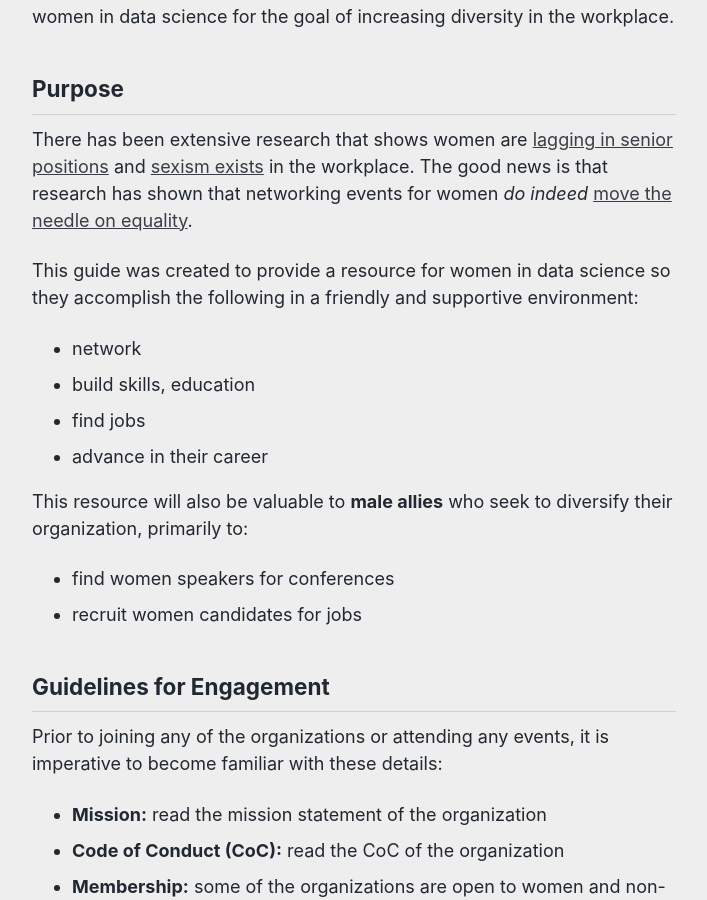
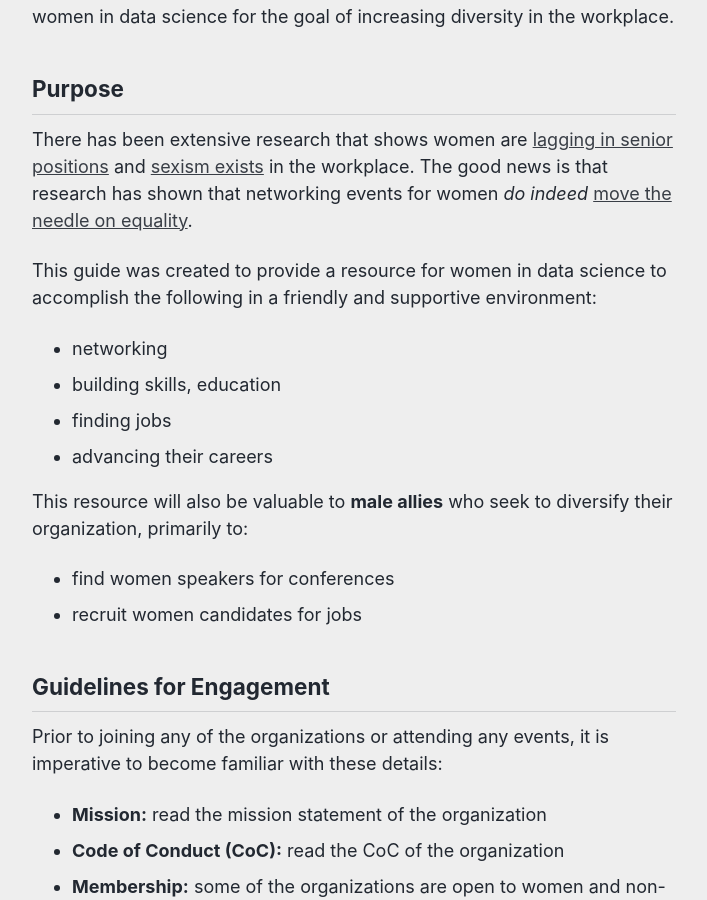
Before and after one commit to reshamas/reshamas.github.io, a Jekyll site: the page built from _posts/2018-05-08-ultimate-resource-guide-for-women-in-data-science.md, in a window 1280 px wide and 900 px high, scrolled down 569 px. Shown: the whole window, without its empty margins (286-993 px from the left). Built offline with Jekyll 4.4.1, drawn with Linux system fonts in a browser that asks for light colours.

Commit message:
Update 2018-05-08-ultimate-resource-guide-for-women-in-data-science.md

```diff
--- a/_posts/2018-05-08-ultimate-resource-guide-for-women-in-data-science.md
+++ b/_posts/2018-05-08-ultimate-resource-guide-for-women-in-data-science.md
@@ -12,11 +12,11 @@ The focus of this post is to provide a comprehensive list of resources for women
 
 There has been extensive research that shows women are [lagging in senior positions](https://research.hackerrank.com/women-in-tech/2018/) and [sexism exists](https://twitter.com/math_rachel/status/897600522722705408) in the workplace.  The good news is that research has shown that networking events for women *do indeed* [move the needle on equality](https://hbr.org/2018/02/do-womens-networking-events-move-the-needle-on-equality).
 
-This guide was created to provide a resource for women in data science so they accomplish the following in a friendly and supportive environment:
-- network
-- build skills, education
-- find jobs
-- advance in their career
+This guide was created to provide a resource for women in data science to accomplish the following in a friendly and supportive environment:
+- networking
+- building skills, education
+- finding jobs
+- advancing their careers
 
 This resource will also be valuable to **male allies** who seek to diversify their organization, primarily to:
 - find women speakers for conferences
```
